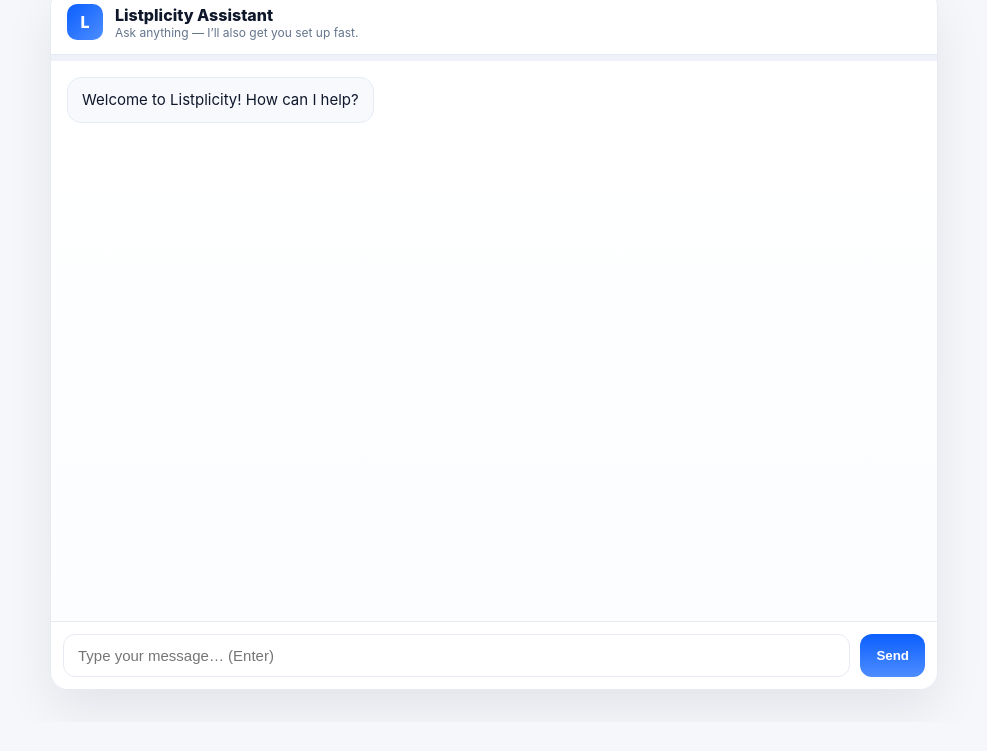
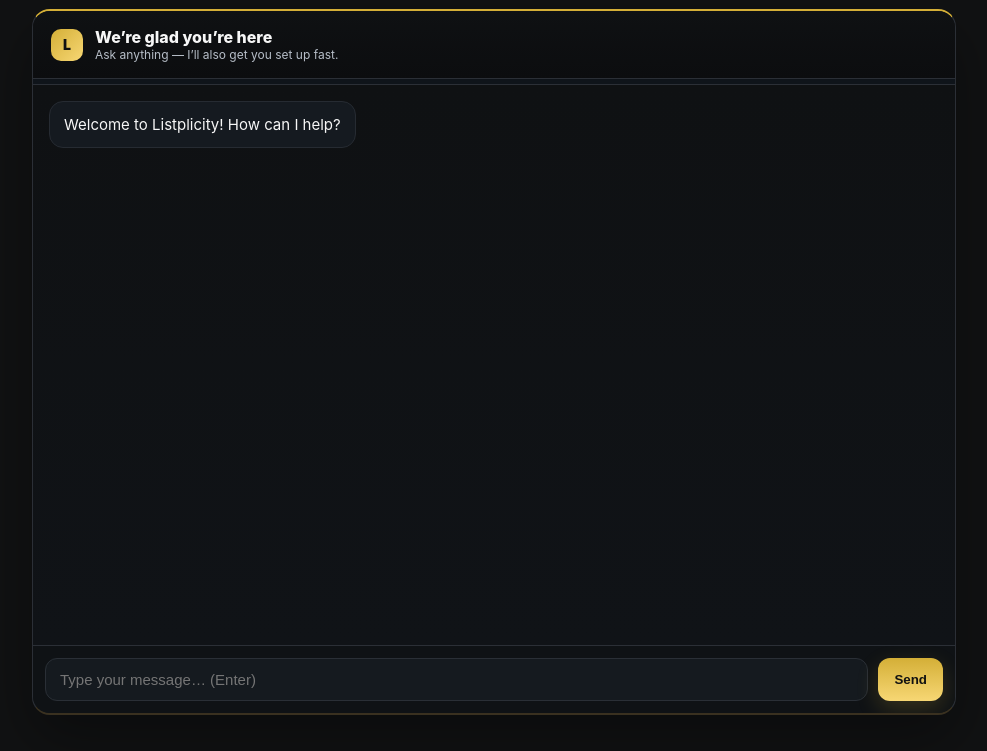
Before and after one commit to LISTPLICITY/Listplicity-Chatbot, a website: page index.html in a window 1280 px wide. Shown: the part 116-867 px from the top of the page, without its empty margins (146-1133 px from the left). Before the commit the page ends 838 px from the top, so only its background shows below. Drawn offline with Linux system fonts and the light colour scheme; no server answers.

Commit message:
Update index.html

```diff
--- a/index.html
+++ b/index.html
@@ -6,59 +6,121 @@
   <title>Listplicity Assistant</title>
   <style>
     :root{
-      --panel:#ffffff; --panel2:#f7f9fc; --bg:#f5f7fb;
-      --text:#0f172a; --muted:#64748b; --line:#e6eaf3;
-      --primary:#0b5fff; --primary2:#4d8dff; --accent:#22c55e;
-      --shadow:0 20px 50px rgba(2,6,23,.08); --r:18px;
+      /* Listplicity brand */
+      --blk:#0a0a0a;        /* near-black */
+      --bg:#111213;         /* page background */
+      --card:#121416;       /* card bg */
+      --card2:#171a1d;      /* soft gradient */
+      --text:#f7f7f7;       /* primary text */
+      --muted:#b7bec8;      /* secondary text */
+      --line:#2b2f36;       /* borders */
+      --gold:#d4af37;       /* brand gold */
+      --gold2:#f7d774;      /* light gold */
+      --accent:#27c07d;     /* success pop for progress complete */
+      --shadow:0 24px 60px rgba(0,0,0,.35);
+      --r:18px;
     }
     *{box-sizing:border-box}
     html,body{margin:0;background:var(--bg);color:var(--text);font-family:Inter,system-ui,-apple-system,Segoe UI,Roboto,Helvetica,Arial,sans-serif}
-    main{max-width:920px;margin:32px auto;padding:0 16px}
-    h1{margin:0 0 6px;font-size:24px}
-    p.sub{margin:0 0 18px;color:var(--muted)}
+
+    main{max-width:960px;margin:36px auto;padding:0 18px}
+    .brand{display:flex;align-items:center;gap:12px;margin-bottom:14px}
+    .logo{width:40px;height:40px;border-radius:12px;background:linear-gradient(135deg,var(--gold),var(--gold2));display:grid;place-items:center;color:#111;font-weight:900}
+    h1{margin:0;font-size:24px;letter-spacing:.3px}
+    p.sub{margin:6px 0 20px;color:var(--muted)}
 
     /* Card / Chat */
-    .card{background:linear-gradient(180deg,var(--panel),var(--panel2));border:1px solid var(--line);border-radius:var(--r);box-shadow:var(--shadow);overflow:hidden}
-    .head{display:flex;gap:12px;align-items:center;padding:14px 16px;background:#fff;border-bottom:1px solid var(--line)}
-    .avatar{width:36px;height:36px;border-radius:10px;background:linear-gradient(135deg,var(--primary),var(--primary2));display:grid;place-items:center;color:#fff;font-weight:800}
+    .card{
+      background:linear-gradient(180deg,var(--card),var(--card2));
+      border:1px solid var(--line);
+      border-radius:var(--r);
+      box-shadow:var(--shadow);
+      overflow:hidden;
+    }
+    .head{
+      display:flex;gap:12px;align-items:center;
+      padding:16px 18px;background:linear-gradient(180deg,#0f1113,#0c0d0f);
+      border-bottom:1px solid var(--line);
+    }
     .title{font-weight:800}
     .subtle{font-size:12px;color:var(--muted)}
-    .bar{height:6px;background:#eef2f8}
-    .bar>div{height:100%;width:0;background:linear-gradient(90deg,var(--primary),var(--primary2));transition:width .25s}
-    .body{height:70vh;max-height:760px;min-height:520px;overflow:auto;padding:16px;background:linear-gradient(180deg,#fff,#fbfdff);display:flex;flex-direction:column;gap:12px}
+    .bar{height:6px;background:#0f141a;border-bottom:1px solid var(--line)}
+    .bar>div{
+      height:100%;width:0;
+      background:linear-gradient(90deg,var(--gold),var(--gold2));
+      transition:width .25s ease;
+    }
+
+    .body{
+      height:70vh;max-height:780px;min-height:520px;
+      overflow:auto;padding:16px;
+      background:linear-gradient(180deg,#0f1113,#101317);
+      display:flex;flex-direction:column;gap:12px;
+    }
     .row{display:flex;gap:10px;align-items:flex-end}
     .row.me{justify-content:flex-end}
-    .bubble{max-width:78%;padding:12px 14px;border-radius:14px;border:1px solid var(--line);background:#f7f9fd;font-size:15px;line-height:1.35;white-space:pre-wrap}
-    .row.me .bubble{background:#e9f0ff;border-color:#cfe0ff}
-    .meta{font-size:11px;color:var(--muted);margin-top:2px}
+    .bubble{
+      max-width:78%;
+      padding:12px 14px;border-radius:14px;
+      border:1px solid #262b32;
+      background:#151a20;color:var(--text);
+      font-size:15px;line-height:1.4;white-space:pre-wrap;
+    }
+    .row.me .bubble{
+      background:#181e25;border-color:#323944;
+    }
     .choices{display:flex;flex-wrap:wrap;gap:8px;margin-top:8px}
-    .chip{padding:8px 12px;font-size:14px;border-radius:999px;background:#fff;border:1px solid var(--line);cursor:pointer}
-    .chip:hover{border-color:#d0d7e5}
+    .chip{
+      padding:8px 12px;font-size:14px;border-radius:999px;
+      background:#0f1317;color:var(--text);border:1px solid #323944;cursor:pointer;
+    }
+    .chip:hover{border-color:#46505c}
+
     .typing{display:flex;align-items:center;gap:6px;color:var(--muted);font-size:13px}
-    .dot{width:6px;height:6px;border-radius:50%;background:#c7cfdb;animation:blink 1.2s infinite}
+    .dot{width:6px;height:6px;border-radius:50%;background:#6d7785;animation:blink 1.2s infinite}
     .dot:nth-child(2){animation-delay:.2s}.dot:nth-child(3){animation-delay:.4s}
-    @keyframes blink{0%,80%,100%{opacity:.3}40%{opacity:1}}
+    @keyframes blink{0%,80%,100%{opacity:.35}40%{opacity:1}}
 
-    .compose{display:flex;gap:10px;padding:12px;background:#fff;border-top:1px solid var(--line)}
-    .in{flex:1;padding:12px 14px;border:1px solid var(--line);border-radius:12px;font-size:15px}
-    .send{background:linear-gradient(180deg,var(--primary),var(--primary2));color:#fff;border:0;border-radius:12px;padding:12px 16px;font-weight:700;cursor:pointer}
+    .compose{
+      display:flex;gap:10px;padding:12px;background:#0f1215;border-top:1px solid var(--line)
+    }
+    .in{
+      flex:1;padding:12px 14px;border:1px solid #2a2f36;border-radius:12px;font-size:15px;
+      background:#151a1f;color:var(--text);
+    }
+    .send{
+      background:linear-gradient(180deg,var(--gold),var(--gold2));
+      color:#111;border:0;border-radius:12px;padding:12px 16px;font-weight:800;cursor:pointer;
+      box-shadow:0 8px 22px rgba(212,175,55,.2);
+    }
+
+    /* subtle “in-frame” border accent */
+    .frame{
+      border-top:2px solid var(--gold);
+      border-bottom:2px solid #3a3120; /* darker gold shadow */
+    }
 
     @media (max-width:640px){
       main{margin:0;max-width:none}
-      .body{height:calc(100vh - 160px);min-height:420px}
+      .body{height:calc(100vh - 180px);min-height:460px}
     }
   </style>
 </head>
 <body>
   <main>
-    <h1>Listplicity Assistant</h1>
-    <p class="sub">Real-time help · MLS & 1% Listing (Limited Services) · Friendly, human answers</p>
+    <div class="brand">
+      <div class="logo">L</div>
+      <div>
+        <h1>Listplicity Assistant</h1>
+        <p class="sub">Friendly, real-time help · MLS access & 1% Listing (Limited Services)</p>
+      </div>
+    </div>
 
-    <div class="card" role="dialog" aria-label="Listplicity Chat">
+    <div class="card frame" role="dialog" aria-label="Listplicity Chat">
       <div class="head">
-        <div class="avatar">L</div>
+        <div class="logo" style="width:32px;height:32px;border-radius:10px;font-size:14px">L</div>
         <div>
-          <div class="title">Listplicity Assistant</div>
+          <div class="title">We’re glad you’re here</div>
           <div class="subtle">Ask anything — I’ll also get you set up fast.</div>
         </div>
       </div>
@@ -73,16 +135,16 @@
 
   <script>
   (function(){
-    const API = window.location.origin; // your Render host
+    const API = window.location.origin; // same Render host
     const log = document.getElementById('log');
     const pbar = document.getElementById('pbar');
     const input = document.getElementById('in');
     const send = document.getElementById('send');
 
-    const transcript = [];                 // { role: 'user'|'assistant', content: string }
-    const state = { path:null, answers:{} }; // gets filled as we go
+    const transcript = [];                   // { role:'user'|'assistant', content:string }
+    const state = { path:null, answers:{} }; // accumulated fields
 
-    const add = (role, text, opts={})=>{
+    function add(role, text, opts={}){
       const row = document.createElement('div');
       row.className = 'row' + (role==='me' ? ' me' : '');
       const b = document.createElement('div');
@@ -103,9 +165,9 @@
 
       log.appendChild(row);
       log.scrollTop = log.scrollHeight;
-    };
+    }
 
-    const typing = (on)=>{
+    function typing(on){
       const id = 'typing-row';
       if (on) {
         if (document.getElementById(id)) return;
@@ -119,13 +181,16 @@
         const r = document.getElementById(id);
         if (r) r.remove();
       }
-    };
+    }
 
-    const progress = ()=>{
+    function progress(){
       const req = ['path','name','email','phone'];
       const have = req.filter(k => k==='path' ? !!state.path : !!state.answers[k]);
       pbar.style.width = Math.round(have.length/req.length*100) + '%';
-    };
+      if (have.length === req.length) {
+        pbar.style.background = 'linear-gradient(90deg, var(--accent), #5ee1a7)';
+      }
+    }
 
     async function welcome(){
       try{
@@ -133,7 +198,7 @@
         const data = await r.json();
         add('bot', data.bot_text || "Welcome to Listplicity! How can I help?");
       }catch{
-        add('bot',"Welcome to Listplicity! How can I help?");
+        add('bot', "Welcome to Listplicity! How can I help?");
       }
       progress();
     }
@@ -159,7 +224,7 @@
         if (data.action === 'submit') await submitLead();
       }catch(e){
         typing(false);
-        add('bot','I hit a snag—mind trying again?');
+        add('bot', 'I hit a snag—mind trying again?');
         console.error(e);
       }
     }
@@ -169,7 +234,13 @@
       try{
         const r = await fetch(API + '/api/lead', {
           method:'POST', headers:{'Content-Type':'application/json'},
-          body: JSON.stringify({ path: state.path, answers: state.answers, tag: state.tag || null, ts: new Date().toISOString() })
+          body: JSON.stringify({
+            path: state.path,
+            answers: state.answers,
+            tag: state.tag || null,
+            ts: new Date().toISOString(),
+            userAgent: navigator.userAgent
+          })
         });
         if(!r.ok) throw new Error();
         add('bot', 'Done ✅ We’ll follow up shortly. Want to book a quick call while I have you?');
@@ -190,7 +261,7 @@
     send.addEventListener('click', ()=>{ const v=input.value.trim(); if(v) handleUser(v); });
     input.addEventListener('keydown', (e)=>{ if(e.key==='Enter'){ e.preventDefault(); const v=input.value.trim(); if(v) handleUser(v); }});
 
-    // Boot
+    // boot
     welcome();
   })();
   </script>
```
